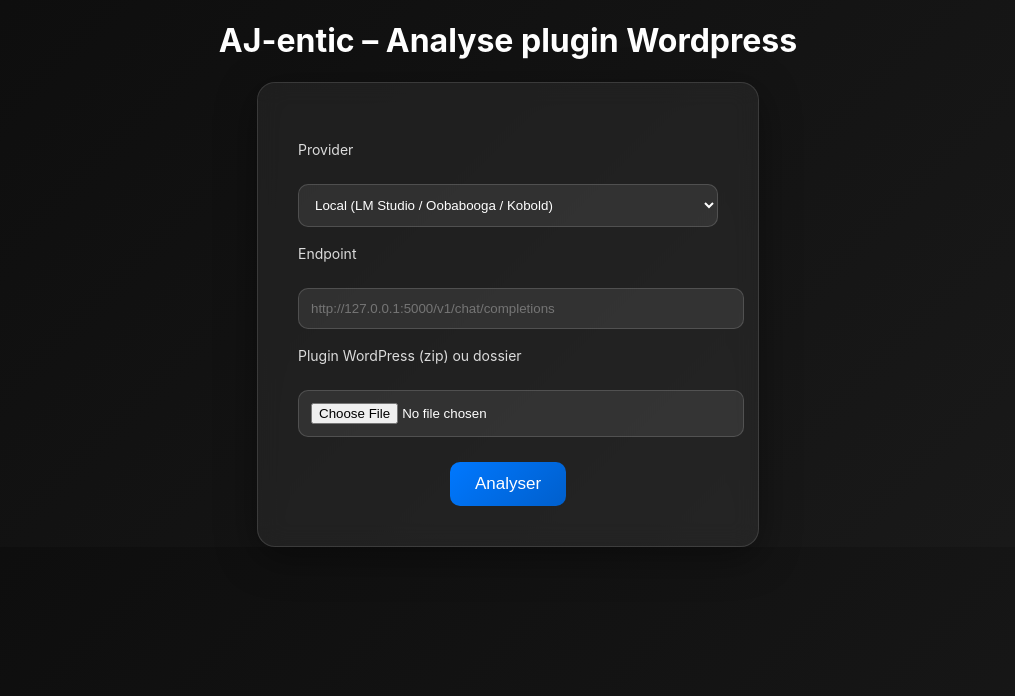
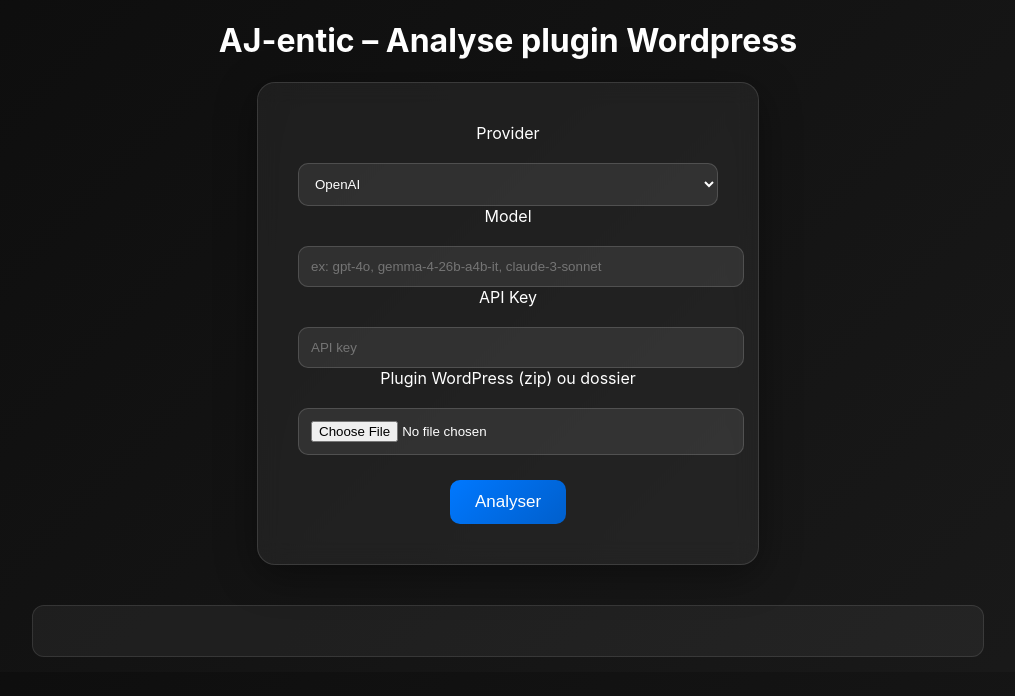
Before and after one commit to Jeremie-AUBREJAT/AJentic-code, a FastAPI app: page / in a window 1280 px wide. Shown: the top 696 px of the page, without its empty margins (132-1147 px from the left). Run offline with FastAPI, Linux system fonts and the light colour scheme.

Commit message:
upgradeHtlm

```diff
--- a/web/templates/index.html
+++ b/web/templates/index.html
@@ -34,14 +34,6 @@
     color:white;
 }
 option{ color:black; }
-label{
-    display:block;
-    margin-top:18px;
-    margin-bottom:6px;
-    text-align:left;
-    font-size:14px;
-    color:#dcdcdc;
-}
 button{
     margin-top:25px;
     padding:12px 25px;
@@ -103,15 +95,15 @@
 
 <label>Provider</label>
 <select name="provider" id="provider">
-<!-- <option value="openai">OpenAI</option>
+<option value="openai">OpenAI</option>
 <option value="anthropic">Claude</option>
 <option value="google">Google</option>
-<option value="mistral">Mistral</option> -->
+<option value="mistral">Mistral</option>
 <option value="local">Local (LM Studio / Oobabooga / Kobold)</option>
 </select>
-<!--
+
 <label>Model</label>
-<input type="text" name="model" placeholder="ex: gpt-4o, gemma-4-26b-a4b-it, claude-3-sonnet"> -->
+<input type="text" name="model" placeholder="ex: gpt-4o, gemma-4-26b-a4b-it, claude-3-sonnet">
 
 <div id="api_key_box">
 <label>API Key</label>
@@ -140,8 +132,7 @@
 
 </div>
 
-
-<!-- <pre id="result"></pre> -->
+<pre id="result"></pre>
 
 <script>
 console.log("JS LOADED"); // DEBUG
```
